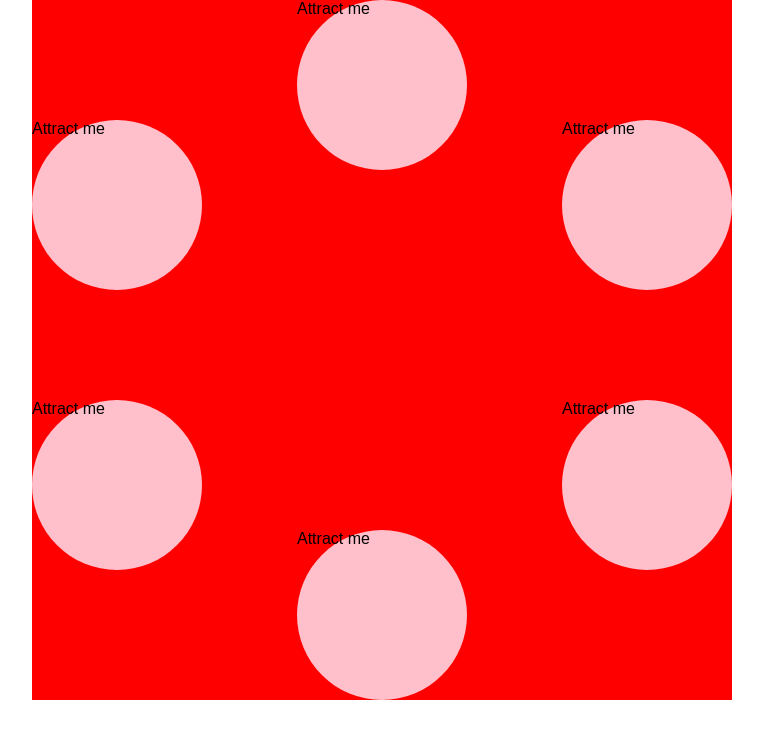
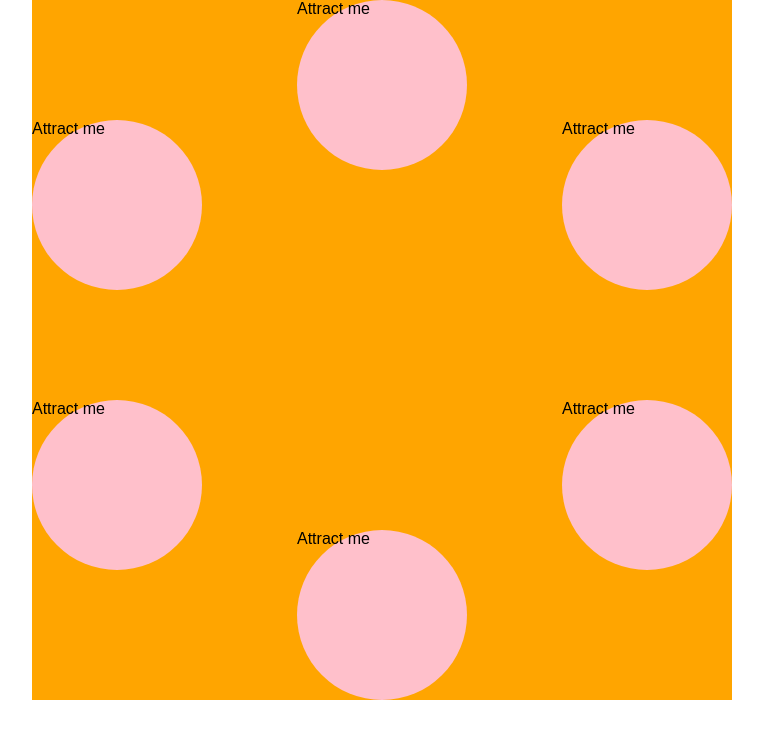
Before and after one commit to Dayne-Game/TestFolder, a plain HTML site: page dayne/index.html in a window 1280 px wide. Shown: the whole page, without its empty margins (258-1021 px from the left). Drawn offline with Linux system fonts and the light colour scheme.

Commit message:
Added me stuff

```diff
--- a/dayne/style.css
+++ b/dayne/style.css
@@ -60,10 +60,12 @@ a {
     left: 0;
 }
 
-@media only screen and (min-width: 450px) {
+@media only screen and (min-width: 425px) {
     .wrapper {
         width: 400px;
         height: 400px;
+
+        background: green;
     }
 
     .circle {
@@ -84,6 +86,8 @@ a {
     .wrapper {
         width: 700px;
         height: 700px;
+
+        background: orange;
     }
 
     .circle {
```
